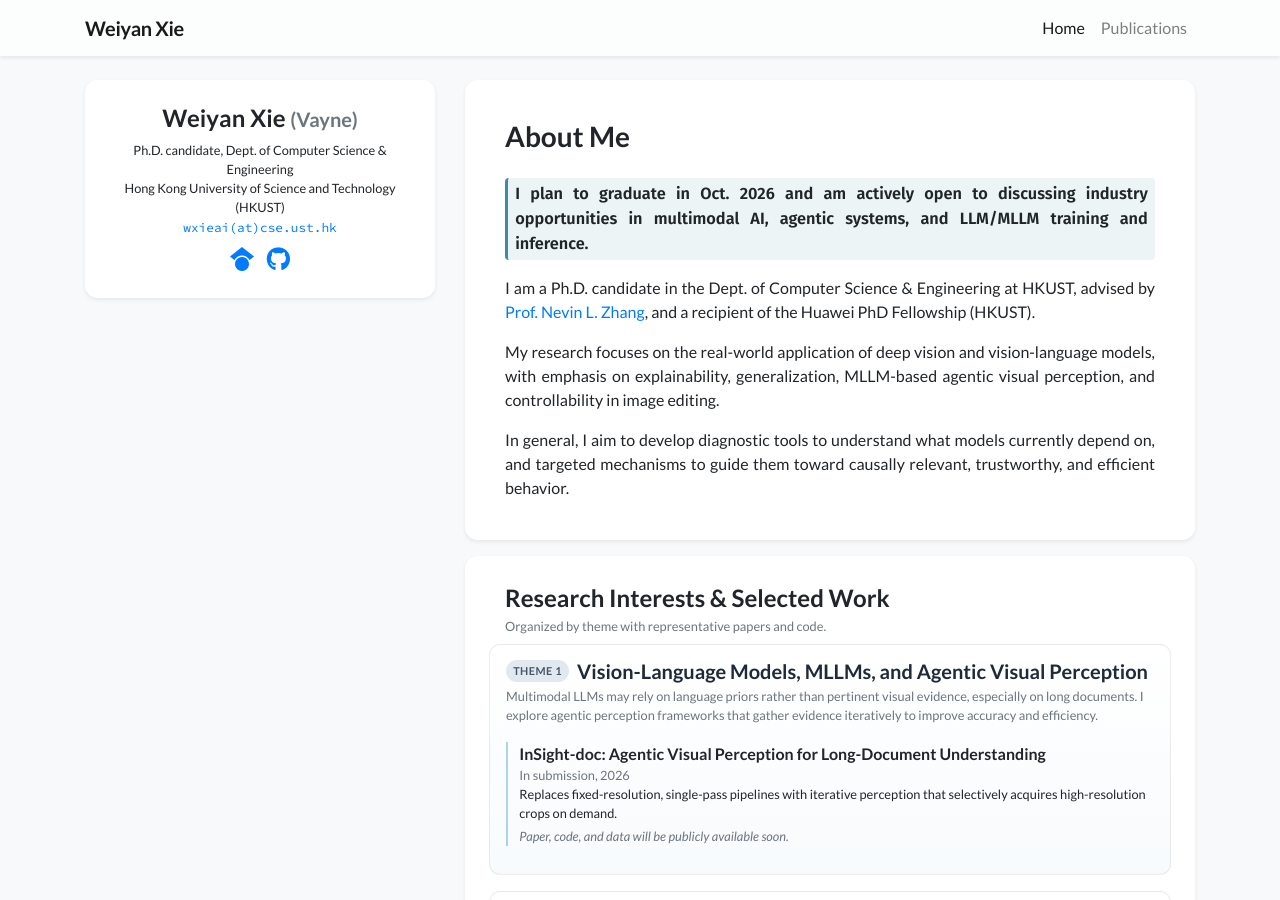
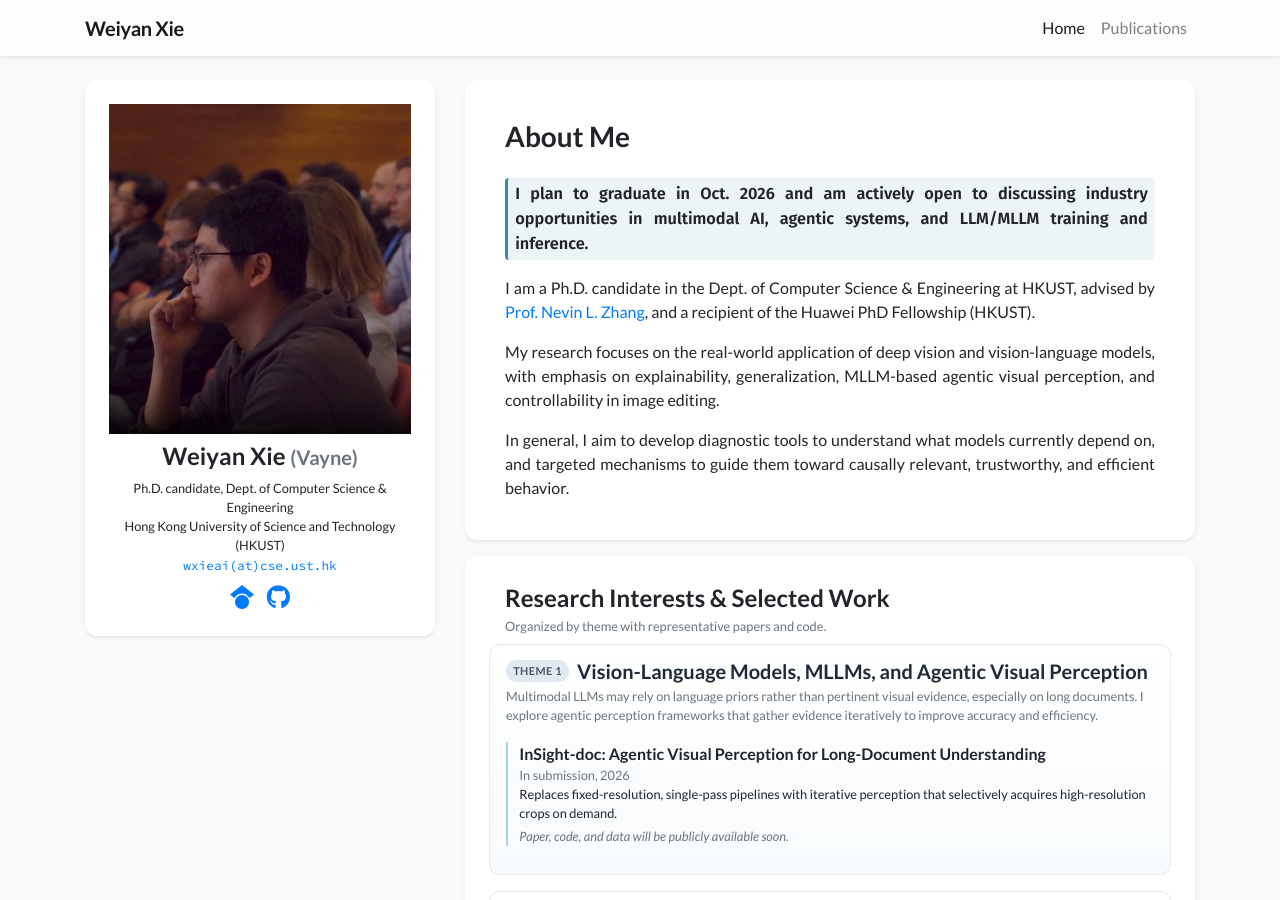
Before and after one commit to vaynexie/me, a Jekyll site: the page built from index.html, in a window 1280 px wide and 900 px high. Built offline with Jekyll 4.4.1, drawn with Linux system fonts in a browser that asks for light colours; nearby versions of some CDN libraries; a style sheet for code colours, icons or effects is not loaded.

Commit message:
Add homepage portrait image.
Configure profile portrait fields and include the new profile photo asset for personal webpage display.

Co-authored-by: Cursor <cursoragent@cursor.com>

```diff
--- a/_data/profile.yml
+++ b/_data/profile.yml
@@ -9,6 +9,8 @@ positions:
 email: "wxieai@cse.ust.hk"
 gscholar: "_kc1e7EAAAAJ"
 github: vaynexie
+portrait_url: "/223149.jpeg"
+portrait_caption: "Weiyan Xie"
 
 short_bio_text_justify: true
 short_bio: >-
```
Also changed, not shown: 223149.jpeg (added).
